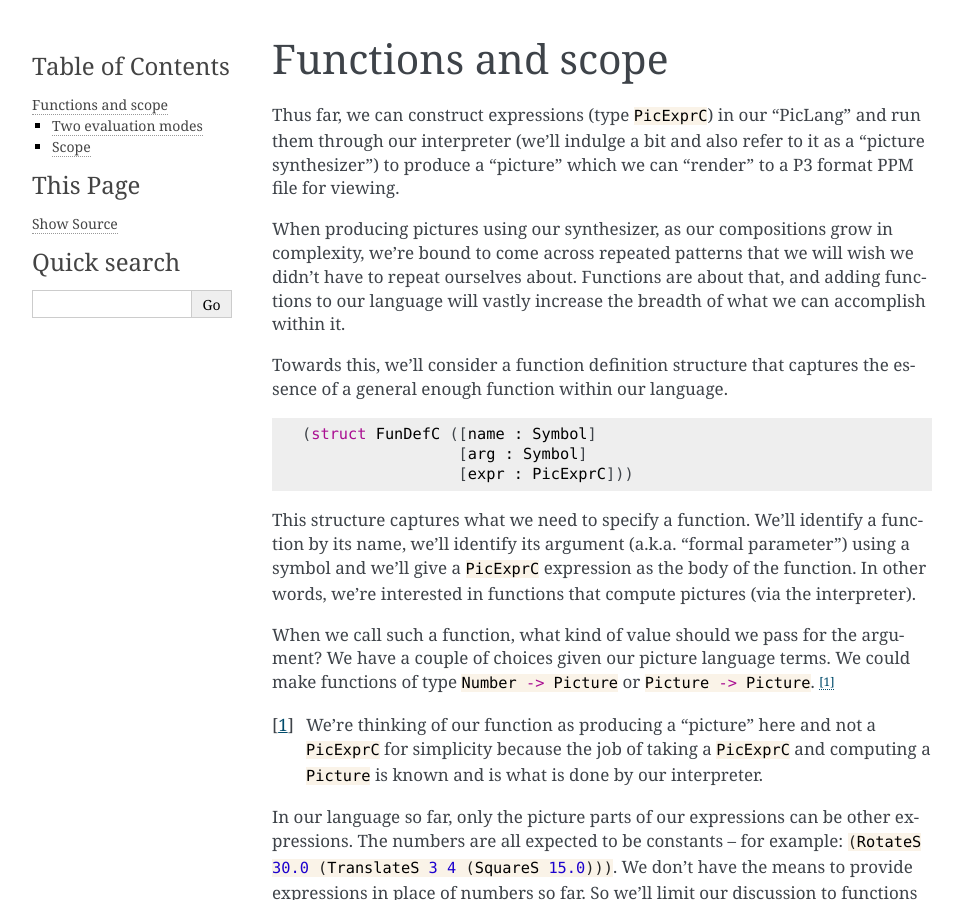
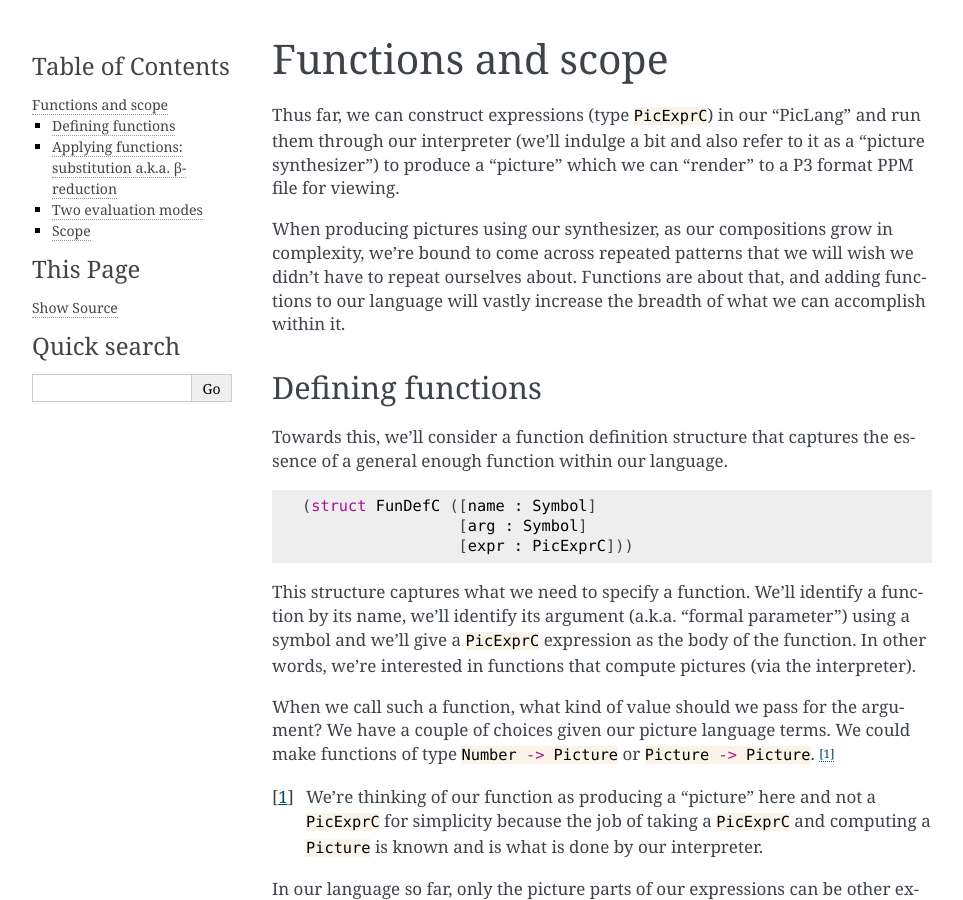
Before and after one commit to kreauniv/comp308, a Sphinx documentation site: the page built from source/fun.rst, in a window 1280 px wide and 900 px high. Shown: the whole window, without its empty margins (148-1111 px from the left). Built offline with Sphinx 7.4.7, drawn with Linux system fonts in a browser that asks for light colours; some of the changed text lies outside the part shown.

Commit message:
subsections

```diff
--- a/source/fun.rst
+++ b/source/fun.rst
@@ -11,6 +11,9 @@ complexity, we're bound to come across repeated patterns that we will wish we
 didn't have to repeat ourselves about. Functions are about that, and adding
 functions to our language will vastly increase the breadth of what we can
 accomplish within it.
+
+Defining functions
+------------------
 
 Towards this, we'll consider a function definition structure that captures
 the essence of a general enough function within our language.
@@ -85,6 +88,9 @@ within any evaluation context. Such a variable that is not "declared" as a forma
 parameter in the function definition and still finds mention in the function definition's
 body is called a "free variable". In our language so far, we do not ascribe any meaning
 to such "free variables" and therefore consider such an expression to be an error.
+
+Applying functions: substitution a.k.a. β-reduction
+---------------------------------------------------
 
 Ok, we have a function definition now. How do we then use it to make pictures? We
 need a way to "apply" the function to a concrete picture expression value to compute
```
